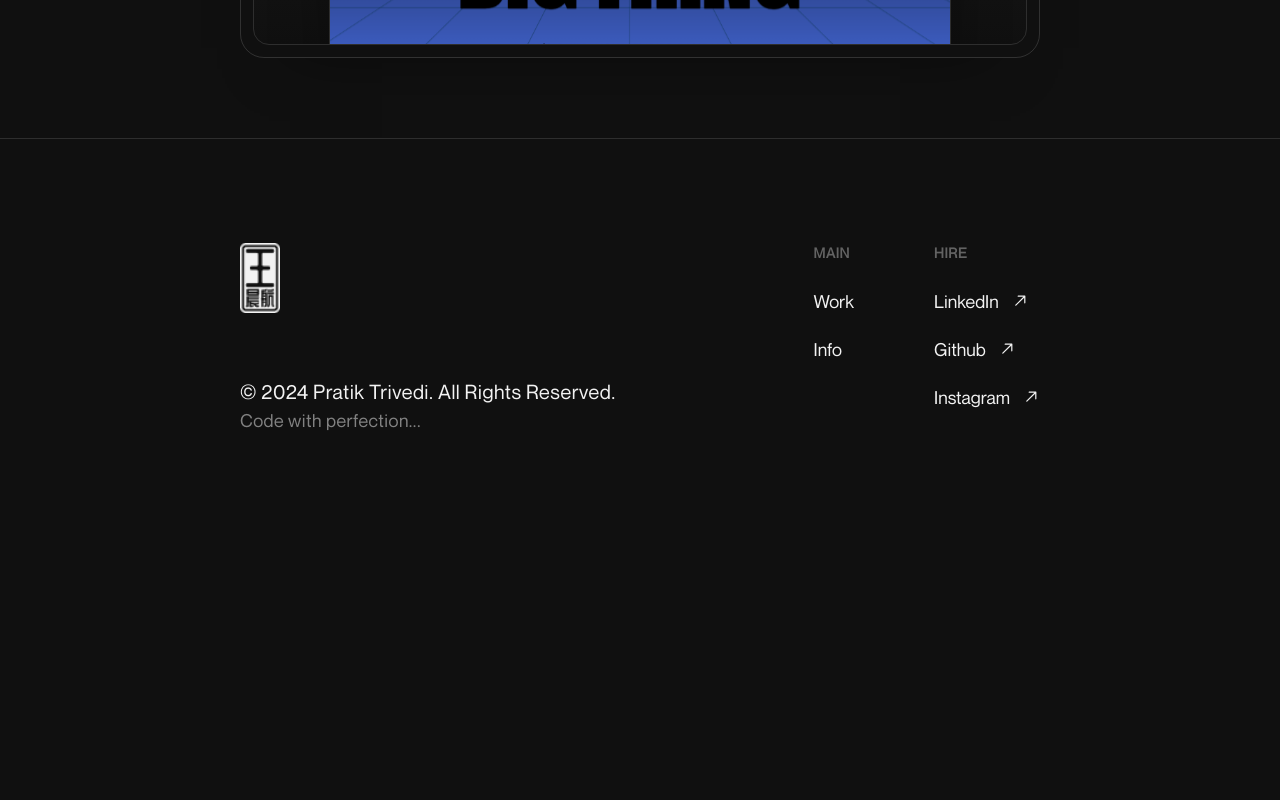
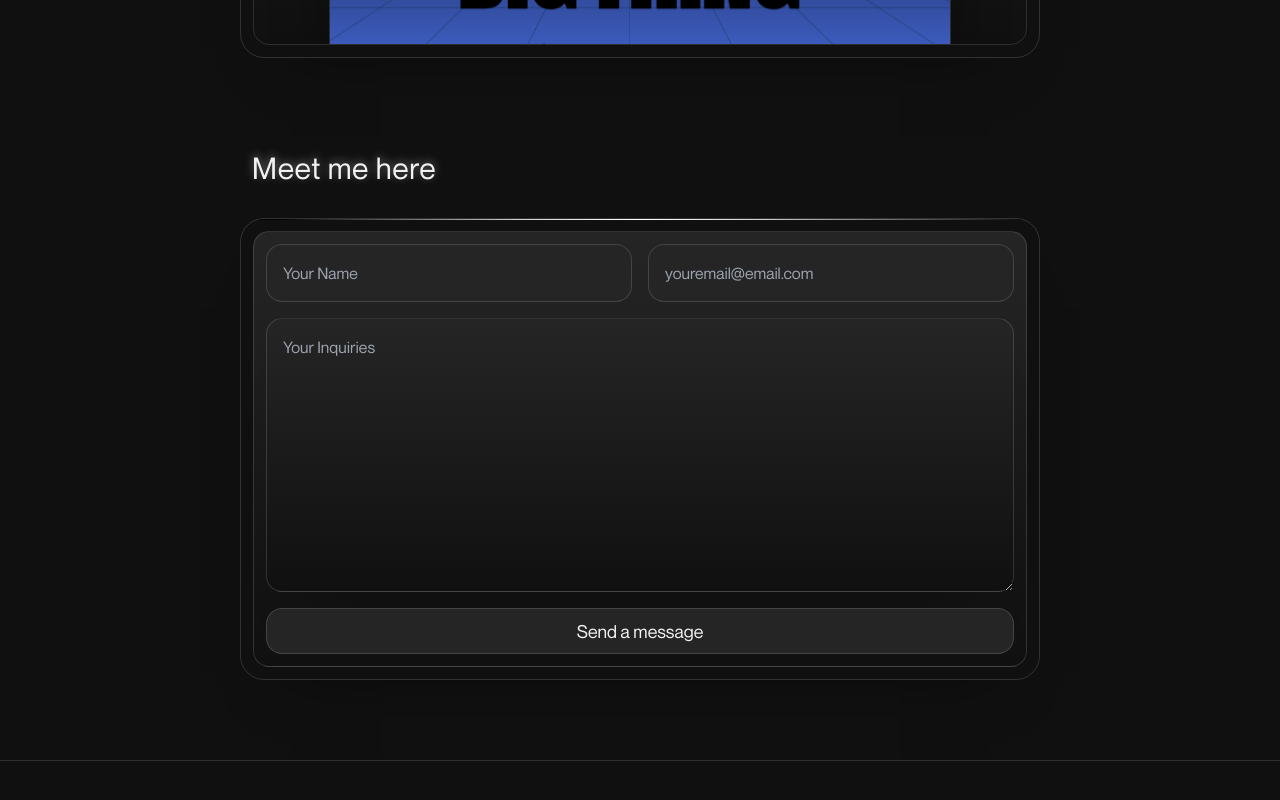
Before and after one commit to LazyCoder11/pratikt, a Next.js app: page / in a window 1280 px wide. Shown: the part 5080-5880 px from the top of the page. Before the commit the page ends 5618 px from the top, so only its background shows below. Built offline with nearby package versions, Linux system fonts and the light colour scheme.

Commit message:
Added contact form and some little changes

```diff
--- a/app/page.tsx
+++ b/app/page.tsx
@@ -7,6 +7,7 @@ import Navbar from "@/components/Navbar";
 import Lenis from "lenis";
 import { useEffect, useState } from "react";
 import LoadingScreen from "@/components/LoadingScreen";
+import Contact from "@/components/Contact";
 
 export default function Home() {
   const [isLoading, setIsLoading] = useState(true);
@@ -21,6 +22,7 @@ export default function Home() {
       >
         <Hero />
         <Featured />
+        <Contact/>
         <Footer />
       </main>
     </>
--- /dev/null
+++ b/components/Contact.tsx
@@ -0,0 +1,93 @@
+"use client";
+
+import Image from "next/image";
+import React, { useRef, useState } from "react";
+import emailjs from "@emailjs/browser";
+import HorizontalBorder from "./ui/HorizontalBorder";
+
+const Contact: React.FC = () => {
+  const formRef = useRef<HTMLFormElement>(null);
+  const [loading, setLoading] = useState(false);
+  const [successMessage, setSuccessMessage] = useState<string | null>(null);
+  const [errorMessage, setErrorMessage] = useState<string | null>(null);
+
+  const sendEmail = async (e: React.FormEvent) => {
+    e.preventDefault();
+    setLoading(true);
+    setSuccessMessage(null);
+    setErrorMessage(null);
+
+    if (!formRef.current) return;
+
+    try {
+      await emailjs.sendForm(
+        "service_en4k8uf", // Replace with your EmailJS service ID
+        "template_63sct5f", // Replace with your EmailJS template ID
+        formRef.current,
+        "ekN9JsLW-2AGcAsDv" // Replace with your EmailJS public key
+      );
+      setSuccessMessage("Message sent successfully!");
+      formRef.current.reset();
+    } catch {
+      setErrorMessage("Failed to send the message. Please try again.");
+    } finally {
+      setLoading(false);
+    }
+  };
+
+  return (
+    <div
+      id="hire"
+      className="h-full px-5 lg:px-60 relative rounded-2xl w-full my-20"
+    >
+      <div className="mb-5 p-3">
+        <div className="text-2xl md:text-3xl font-medium tracking-wide project-shadow">
+          <h3>Meet me here</h3>
+        </div>
+      </div>
+      <div className="relative overflow-hidden rounded-3xl border dark-border p-2 md:p-3 w-full h-full box-border featured-shadow">
+        <HorizontalBorder />
+        <form
+          ref={formRef}
+          onSubmit={sendEmail}
+          className="flex flex-col md:items-end gap-4 relative featured-bg dark-border box-border border p-3 rounded-2xl"
+        >
+          <div className="w-full flex flex-col md:flex-row items-center gap-4">
+            <input
+              type="text"
+              name="user_name"
+              placeholder="Your Name"
+              required
+              className="w-full md:w-1/2 p-4 rounded-2xl focus:bg-transparent bg-[#252525] dark-border box-border featured-shadow border"
+            />
+            <input
+              type="email"
+              name="user_email"
+              placeholder="youremail@email.com"
+              required
+              className="w-full md:w-1/2 p-4 rounded-2xl focus:bg-transparent bg-[#252525] dark-border box-border featured-shadow border"
+            />
+          </div>
+          <textarea
+            name="message"
+            rows={10}
+            placeholder="Your Inquiries"
+            required
+            className="w-full p-4 rounded-2xl focus:bg-transparent featured-bg dark-border box-border featured-shadow border"
+          ></textarea>
+          <button
+            type="submit"
+            disabled={loading}
+            className="bg-[#252525] transition-all duration-500 w-full text-lg px-5 py-2 rounded-2xl dark-border box-border border featured-shadow"
+          >
+            {loading ? "Sending..." : "Send a message"}
+          </button>
+          {successMessage && <p className="text-green-500">{successMessage}</p>}
+          {errorMessage && <p className="text-red-500">{errorMessage}</p>}
+        </form>
+      </div>
+    </div>
+  );
+};
+
+export default Contact;
--- a/components/Footer.tsx
+++ b/components/Footer.tsx
@@ -21,8 +21,8 @@ const Footer = () => {
                         </div>
                     </div>
                     <div className='pb-10'>
-                        <h3 className='text-sm md:text-xl tracking-wide'>© 2024 Pratik Trivedi. All Rights Reserved.</h3>
-                        <p className='opacity-50 text-base md:text-lg tracking-wide'>Code with perfection...</p>
+                        <h3 className='text-sm md:text-xl tracking-wide'>© 2025 Pratik Trivedi. All Rights Reserved.</h3>
+                        <p className='opacity-50 text-base md:text-lg tracking-wide'>Code till perfection...</p>
                     </div>
                 </div>
                 <div className="w-full lg:w-1/2 h-full ">
--- a/package.json
+++ b/package.json
@@ -9,6 +9,7 @@
     "lint": "next lint"
   },
   "dependencies": {
+    "@emailjs/browser": "^4.4.1",
     "@next/font": "^14.2.5",
     "@vercel/analytics": "^1.5.0",
     "clsx": "^2.1.1",
```
Also changed, not shown: 1 other file (tests, documents, lock files or other folders).
